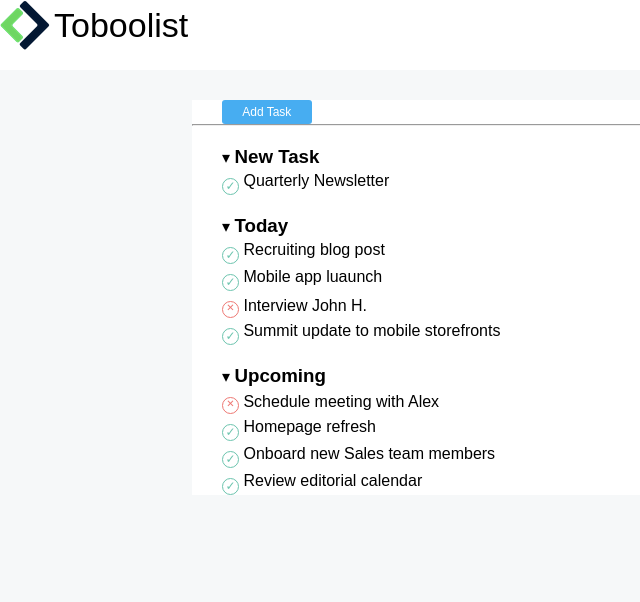
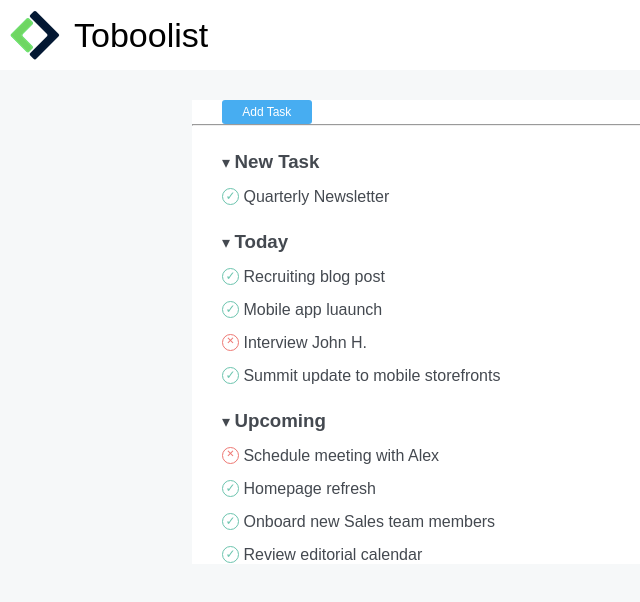
Before and after one commit to ValcanoverKarin/html-css-toboolist, a plain HTML site: page index.html in a window 1280 px wide. Shown: the whole page, without its empty margins (0-640 px from the left). Drawn offline with Linux system fonts and the light colour scheme.

Commit message:
modifiche tabella

```diff
--- a/css/style.css
+++ b/css/style.css
@@ -18,6 +18,8 @@ header {
 
 .logo {
     vertical-align: middle;
+    margin: 10px;
+
 }
 
 .testo-logo {
@@ -70,7 +72,7 @@ li .entity-spunta {
     border-radius: 50%;
     display: inline-block;
     text-align: center;
-    vertical-align: middle;
+    vertical-align: text-bottom;
     margin-top: 10px;
     margin-left: 30px;
 }
@@ -84,6 +86,7 @@ li .entity-x {
     border-radius: 50%;
     display: inline-block;
     text-align: center;
+    vertical-align: text-bottom;
     margin-top: 10px;
     margin-left: 30px;
 }
@@ -94,4 +97,9 @@ li h3 {
     margin-top: 20px;
 }
 
+li {
+    margin-top: 5px;
+    vertical-align: middle;
+    color: #444950;
+}
 /*fine main*/
```
